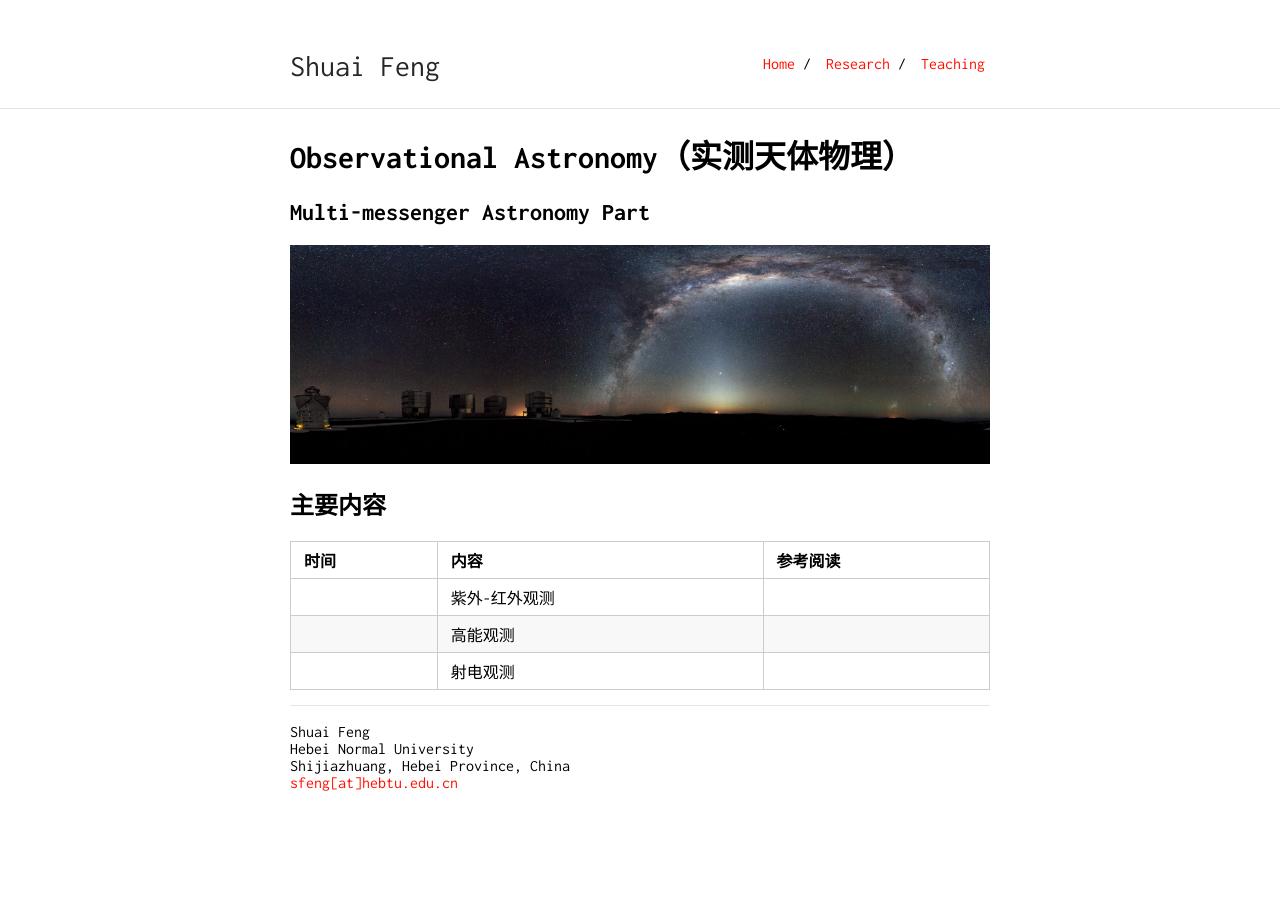
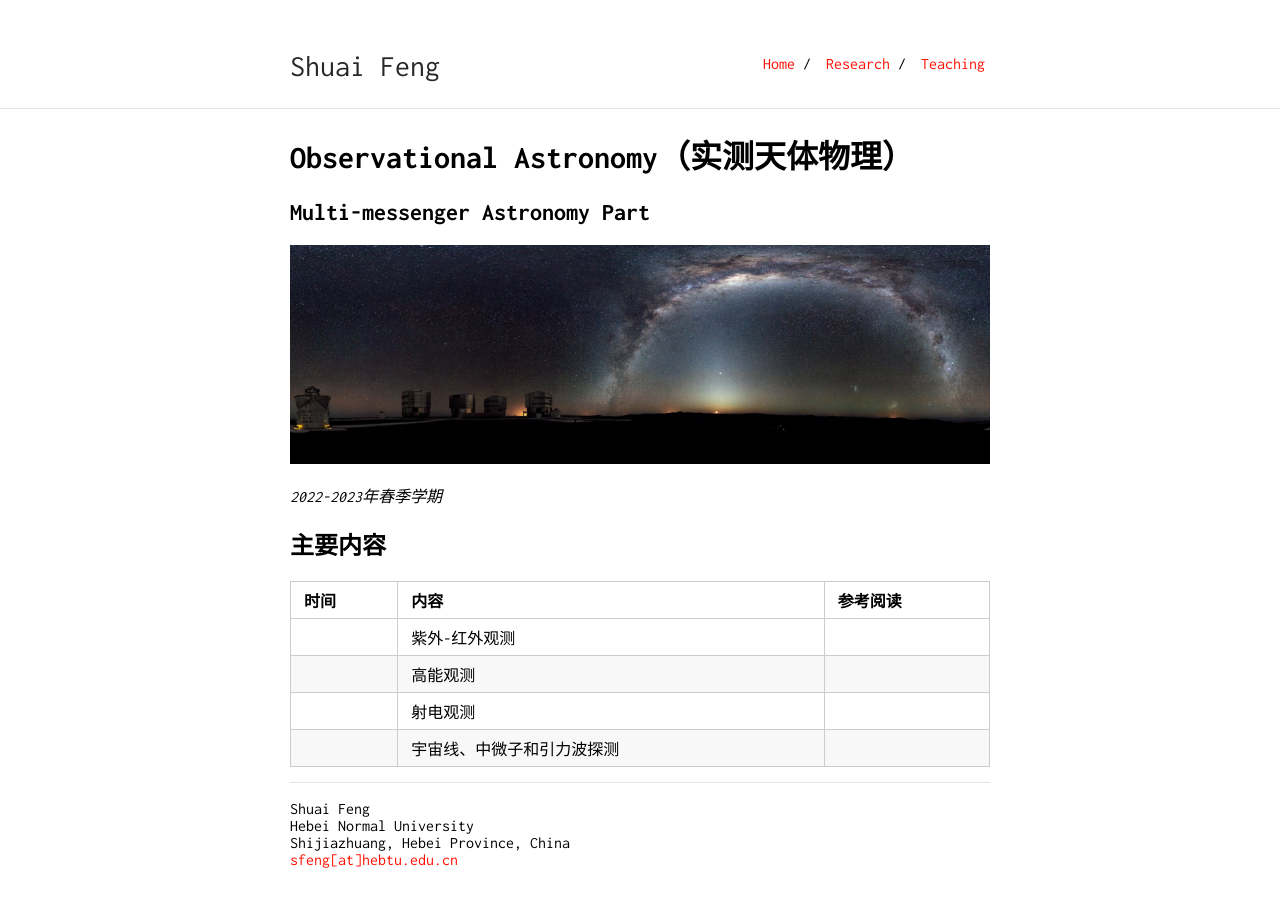
Before and after one commit to fengshuai0210/fengshuai0210.github.io, a Jekyll site: the page built from teaching/ObsAstro.md, in a window 1280 px wide. Built offline with Jekyll 4.4.1, drawn with Linux system fonts in a browser that asks for light colours; our own code applies the rules of GitHub Pages for plain Markdown files.

Commit message:
Update ObsAstro.md

```diff
--- a/teaching/ObsAstro.md
+++ b/teaching/ObsAstro.md
@@ -7,6 +7,8 @@ layout: default
 
 ![](../image/obsastro.png)
 
+*2022-2023年春季学期*
+
 ## 主要内容
 
 时间 | 内容 | 参考阅读
@@ -14,3 +16,4 @@ layout: default
      | 紫外-红外观测 |
      | 高能观测 |
      | 射电观测 |
+     | 宇宙线、中微子和引力波探测 |
```
